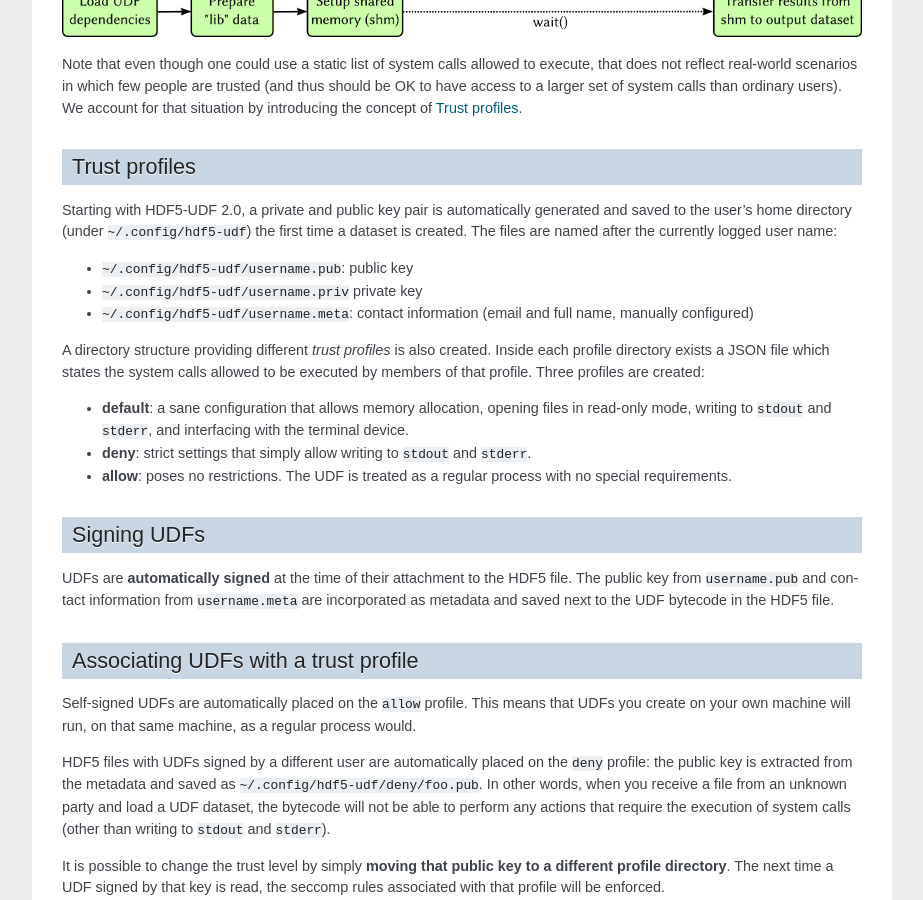
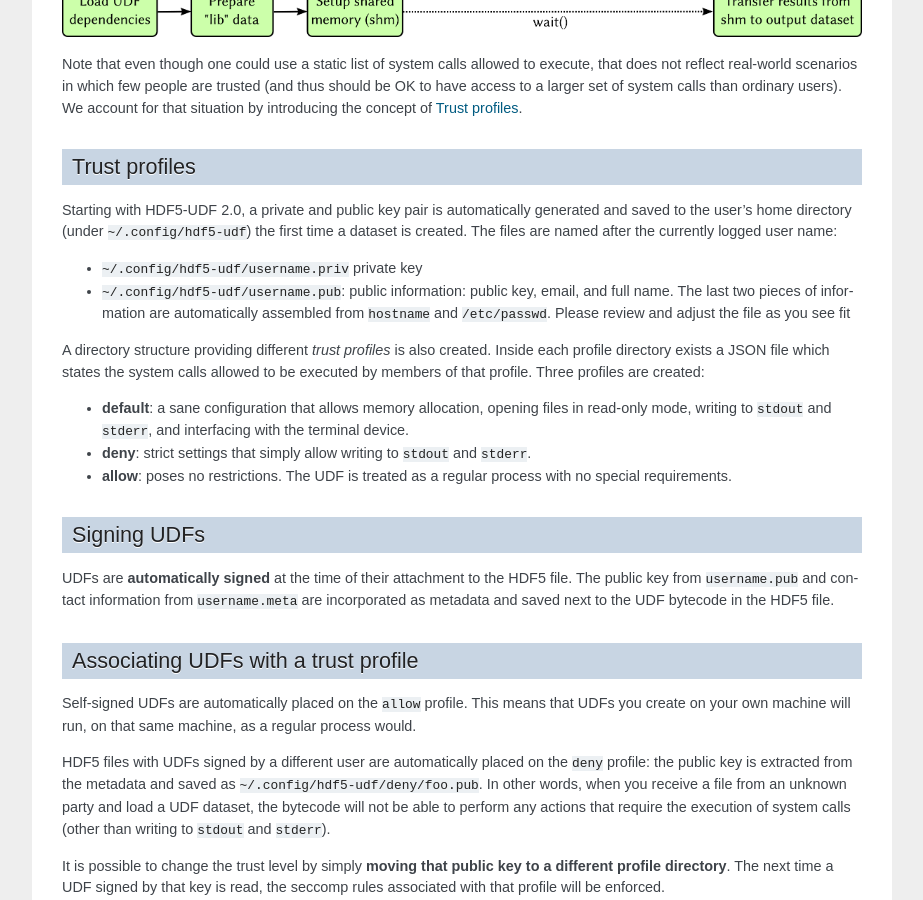
Before and after one commit to lucasvr/hdf5-udf, a Sphinx documentation site: the page built from python-bindings/doc/security.rst, in a window 1280 px wide and 900 px high, scrolled down 470 px. Shown: the whole window, without its empty margins (198-1121 px from the left). Built offline with Sphinx 7.4.7, drawn with Linux system fonts in a browser that asks for light colours.

Commit message:
Documentation: reflect merge of public key and metadata files

```diff
--- a/python-bindings/doc/security.rst
+++ b/python-bindings/doc/security.rst
@@ -34,10 +34,10 @@ Starting with HDF5-UDF 2.0, a private and public key pair is automatically gener
 and saved to the user's home directory (under ``~/.config/hdf5-udf``) the first time
 a dataset is created. The files are named after the currently logged user name:
 
-- ``~/.config/hdf5-udf/username.pub``: public key
 - ``~/.config/hdf5-udf/username.priv`` private key
-- ``~/.config/hdf5-udf/username.meta``: contact information (email and full name,
-  manually configured)
+- ``~/.config/hdf5-udf/username.pub``: public information: public key, email, and full
+  name. The last two pieces of information are automatically assembled from ``hostname``
+  and ``/etc/passwd``. Please review and adjust the file as you see fit
 
 A directory structure providing different `trust profiles` is also created. Inside
 each profile directory exists a JSON file which states the system calls allowed to
```
Also changed, not shown: SECURITY.md (+3 -3 lines).
